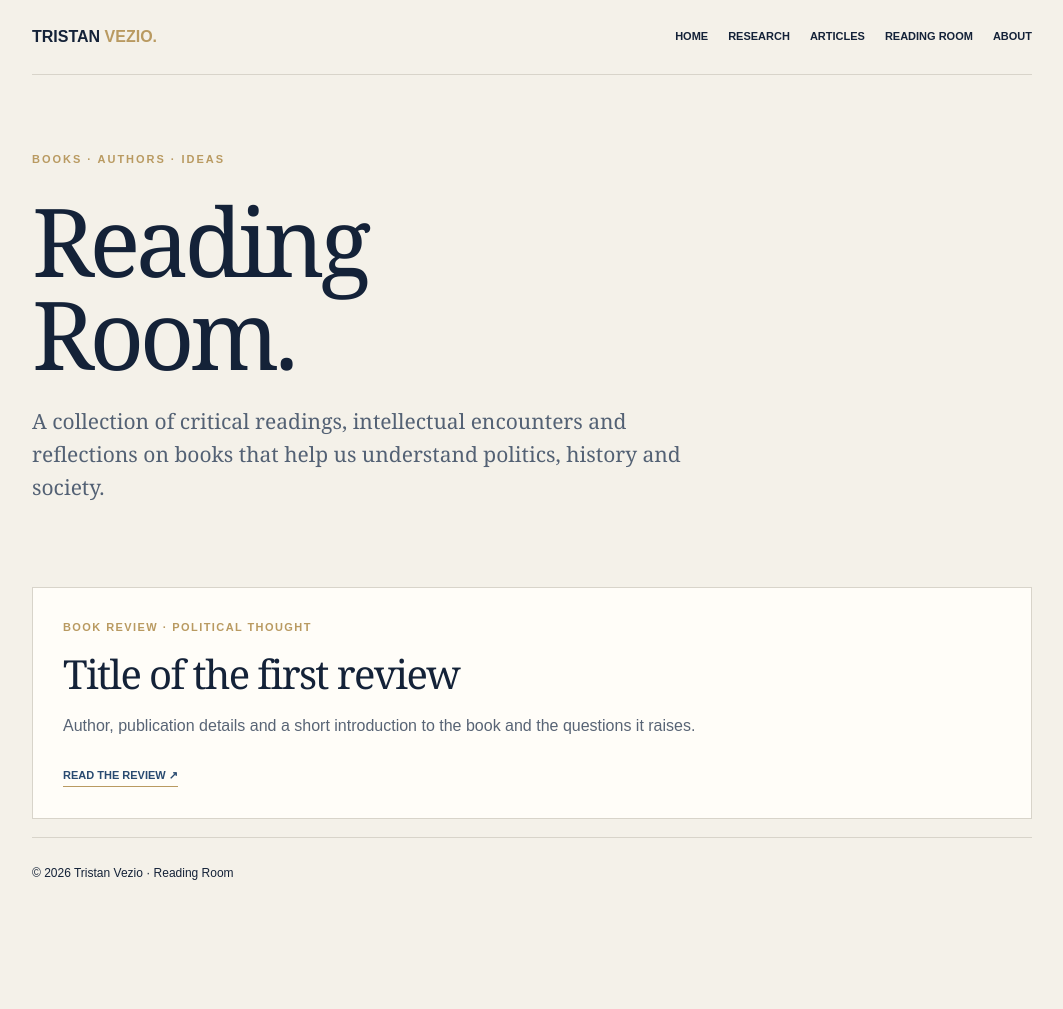
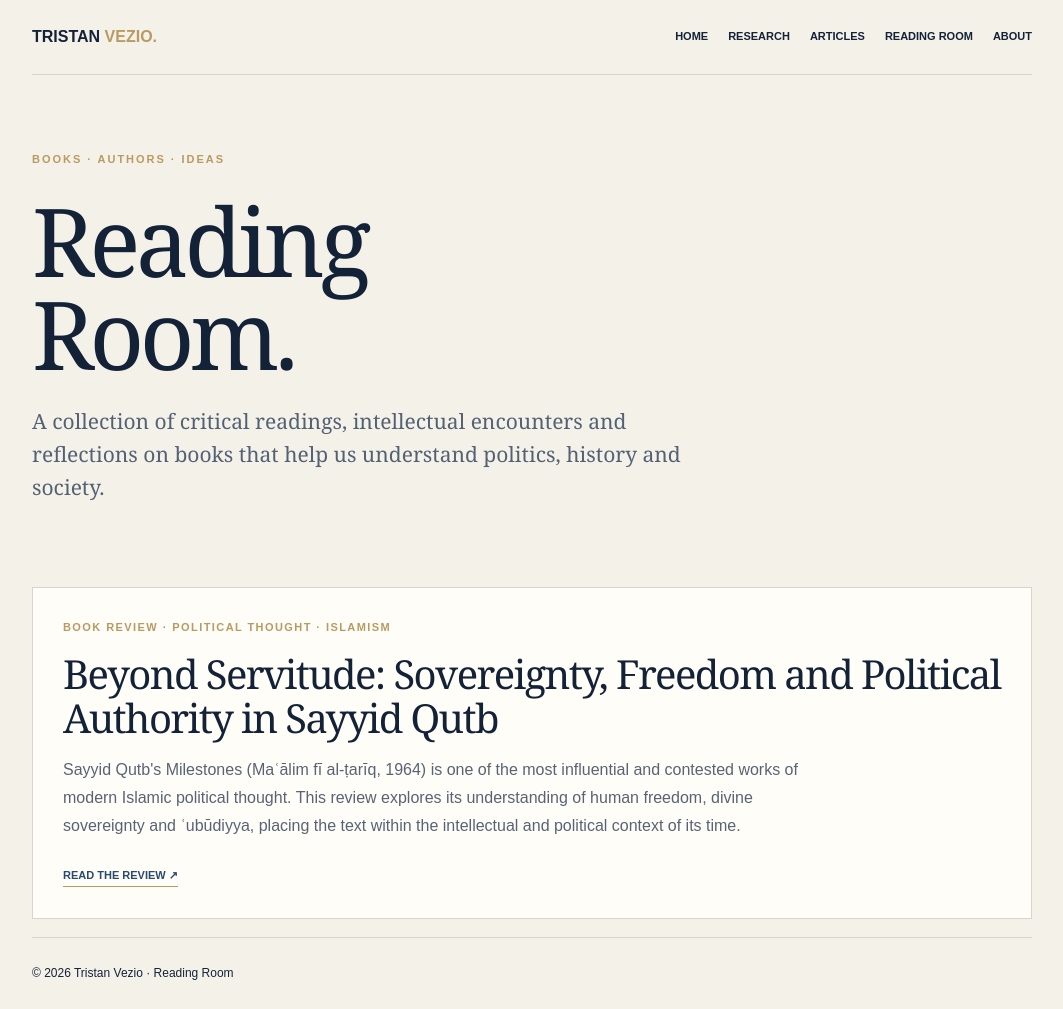
Before and after one commit to tristanvezio/tristanvezio.github.io, a Jekyll site: the page reading-room.html, which Jekyll copies as it is, in a window 1280 px wide. Shown: the whole page, without its empty margins (108-1171 px from the left). Built offline with Jekyll 4.4.1, drawn with Linux system fonts in a browser that asks for light colours; before the commit the page ends 909 px from its top, so only the background shows below that.

Commit message:
Update reading-room.html

```diff
--- a/reading-room.html
+++ b/reading-room.html
@@ -94,12 +94,17 @@ footer {
     <p>A collection of critical readings, intellectual encounters and reflections on books that help us understand politics, history and society.</p>
   </header>
 
-  <article class="review">
-    <div class="meta">Book review · Political thought</div>
-    <h2>Title of the first review</h2>
-    <p>Author, publication details and a short introduction to the book and the questions it raises.</p>
-    <a class="link" href="#">Read the review ↗</a>
-  </article>
+<article class="review">
+    <div class="meta">Book review · Political thought · Islamism</div>
+    <h2>Beyond Servitude: Sovereignty, Freedom and Political Authority in Sayyid Qutb</h2>
+    <p>
+      Sayyid Qutb's Milestones (Maʿālim fī al-ṭarīq, 1964) is one of the most influential
+      and contested works of modern Islamic political thought. This review explores
+      its understanding of human freedom, divine sovereignty and ʿubūdiyya, placing
+      the text within the intellectual and political context of its time.
+    </p>
+    <a class="link" href="qutb-milestones.html">Read the review ↗</a>
+</article>
 </main>
 
 <footer class="wrap">© 2026 Tristan Vezio · Reading Room</footer>
```
